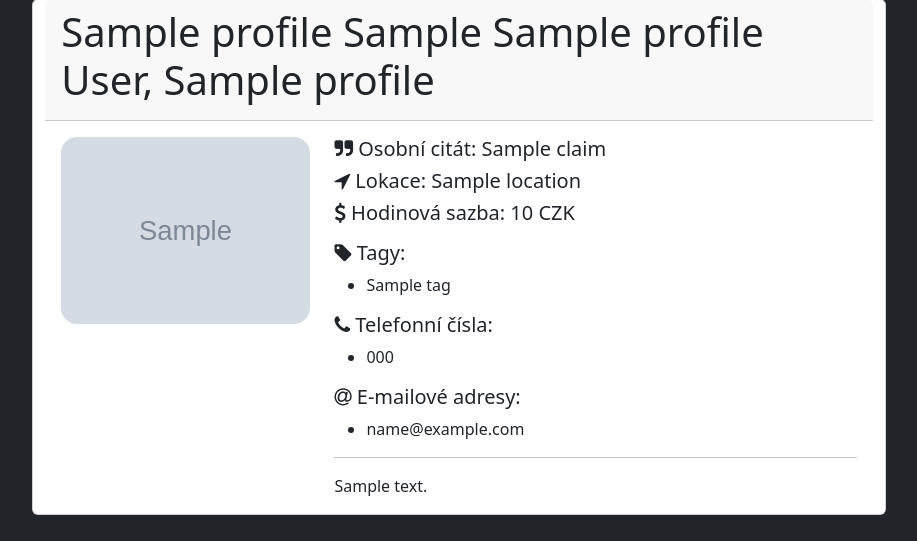
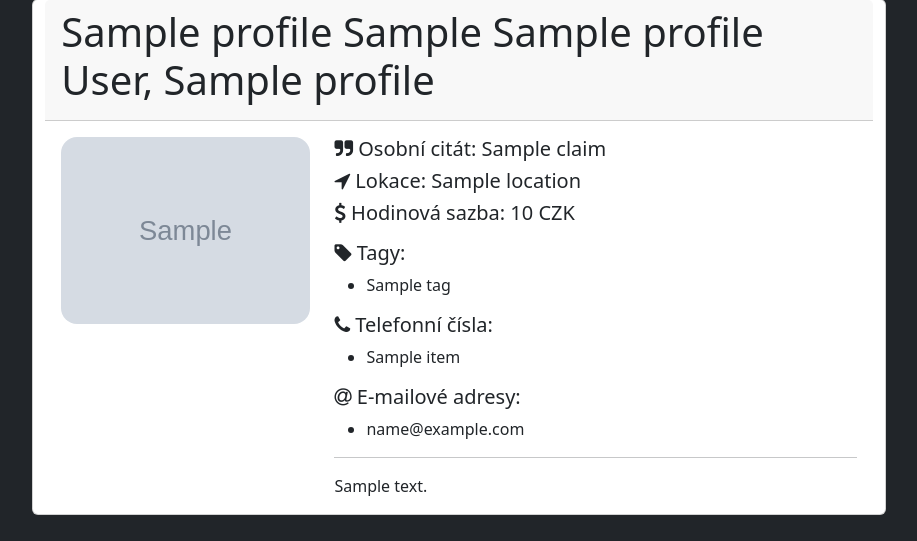
Before and after one commit to DemsterCZE/TdA24-PYoneers, a Flask app: template app/templates/lecturershowall.html in a window 1280 px wide. Shown: the part 49-590 px from the top of the page, without its empty margins (169-1086 px from the left). Run offline with Flask 3, Linux system fonts and the light colour scheme; the template is opened without the code that fills it: most values are stand-ins (such as "Sample title", 1, 10 or a date in 2020); grey boxes marked "Sample" are stand-in pictures; parts of the project's set-up code (start-up, migrations or seed data) failed here and were passed over; some libraries are stand-ins or nearby versions.

```diff
--- a/app/templates/lecturershowall.html
+++ b/app/templates/lecturershowall.html
@@ -70,16 +70,20 @@
 
                 <h5><i class="fa fa fa-phone"></i> Telefonní čísla:</h5>
                 <ul>
-                    {% for phone in profile.contact.telephone_numbers %}
-                    <li>{{ phone }}</li>
+
+                    {% for item in profile.numbers %}
+                    <li>{{ item }}</li>
                     {% endfor %}
+
                 </ul>
 
                 <h5><i class="fa fa-at"></i> E-mailové adresy:</h5>
                 <ul>
-                    {% for email in profile.contact.emails %}
-                    <li>{{ email }}</li>
+
+                    {% for item in profile.emails %}
+                    <li>{{ item }}</li>
                     {% endfor %}
+
                 </ul>
 
                 {% if profile.bio != null: %}
```
